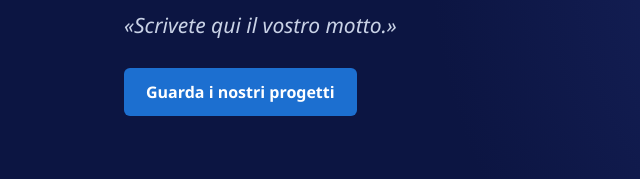
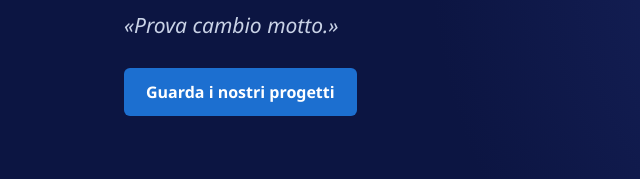
Before and after one commit to ictgiovanni/3ata-giaguari, a plain HTML site: page index.html in a window 1280 px wide. Shown: the part 307-486 px from the top of the page, 0-640 px from the left. Drawn offline with Linux system fonts and the light colour scheme.

Commit message:
Update motto in index.html

```diff
--- a/index.html
+++ b/index.html
@@ -26,7 +26,7 @@
     <div>
       <p class="kicker">Classe 3ATA · Automazione · ITI "G. Bosco Lucarelli"</p>
       <h1>Squadriglia<br>Giaguari</h1>
-      <p class="motto">«Scrivete qui il vostro motto.»</p>
+      <p class="motto">«Prova cambio motto.»</p>
       <a class="bottone" href="#progetti">Guarda i nostri progetti</a>
     </div>
     <img class="logo" src="img/logo.png" alt="Logo della squadriglia Giaguari">
```
